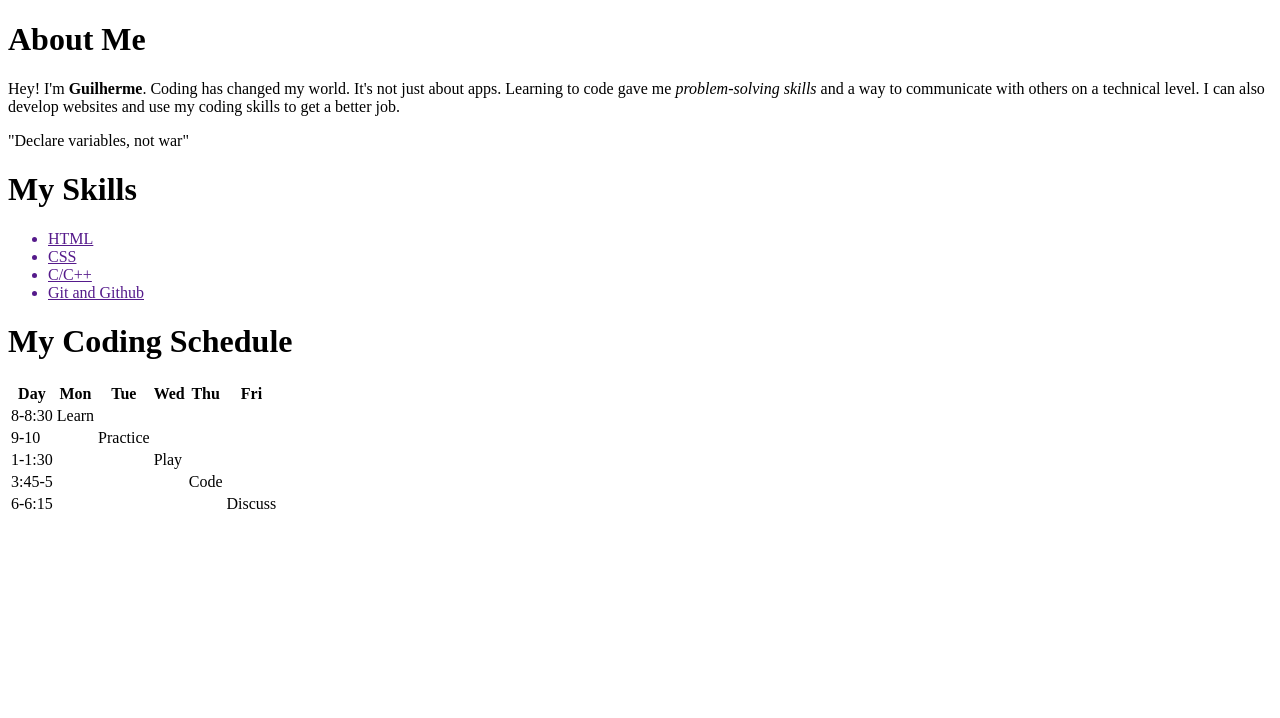
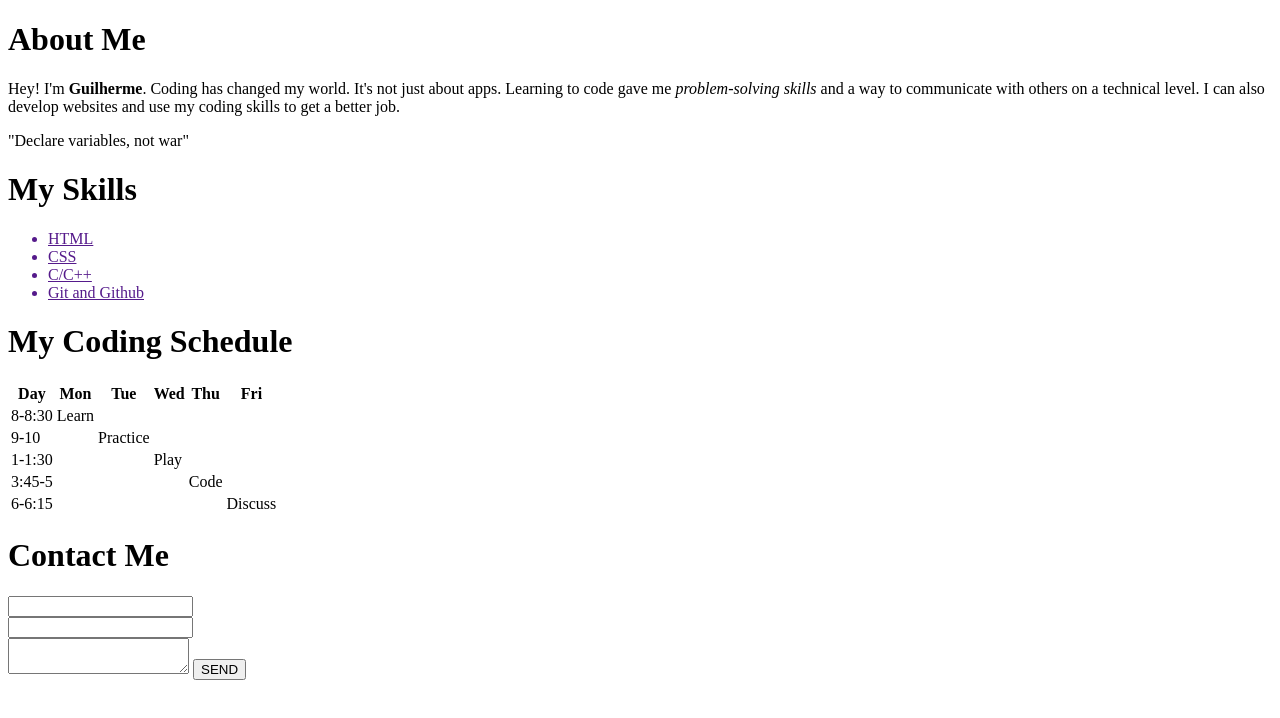
Before and after one commit to guilherme-schultz/html_and_css, a plain HTML site: page index.html in a window 1280 px wide. Drawn offline with Linux system fonts and the light colour scheme.

Commit message:
Adding "Contact Form" section

```diff
--- a/index.html
+++ b/index.html
@@ -89,6 +89,14 @@
                 </tr>
             </table>
         </div>
-
+        <div class="contact_form">
+            <h1><span>Contact Me</span></h1>
+            <form action="">
+                <input type="text" name="name"><br>
+                <input type="email" name="email"><br>
+                <textarea name="message"></textarea>
+                <input type="submit" value="SEND" class="submit">
+            </form>
+        </div>
     </body>
 </html>
```
